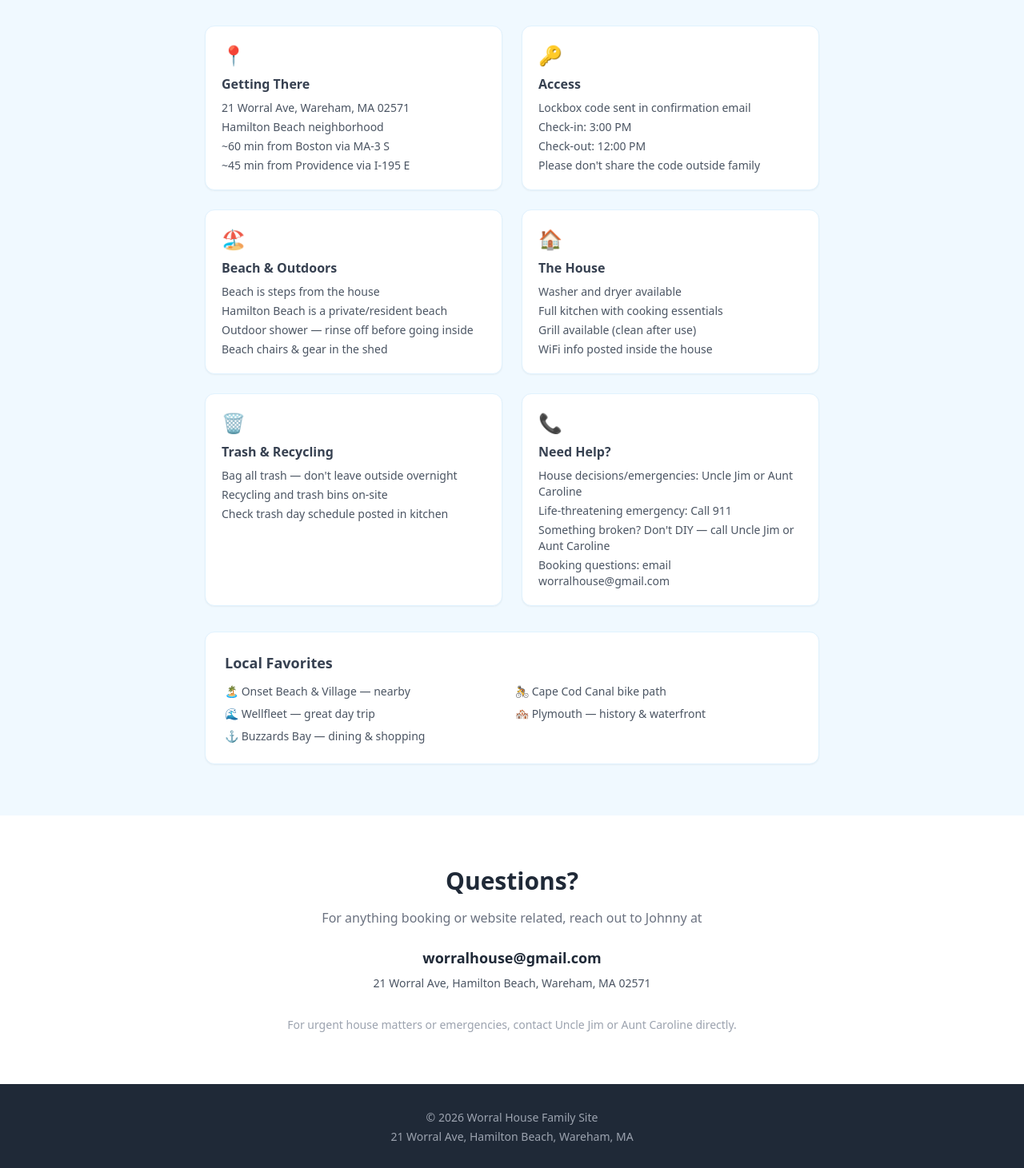
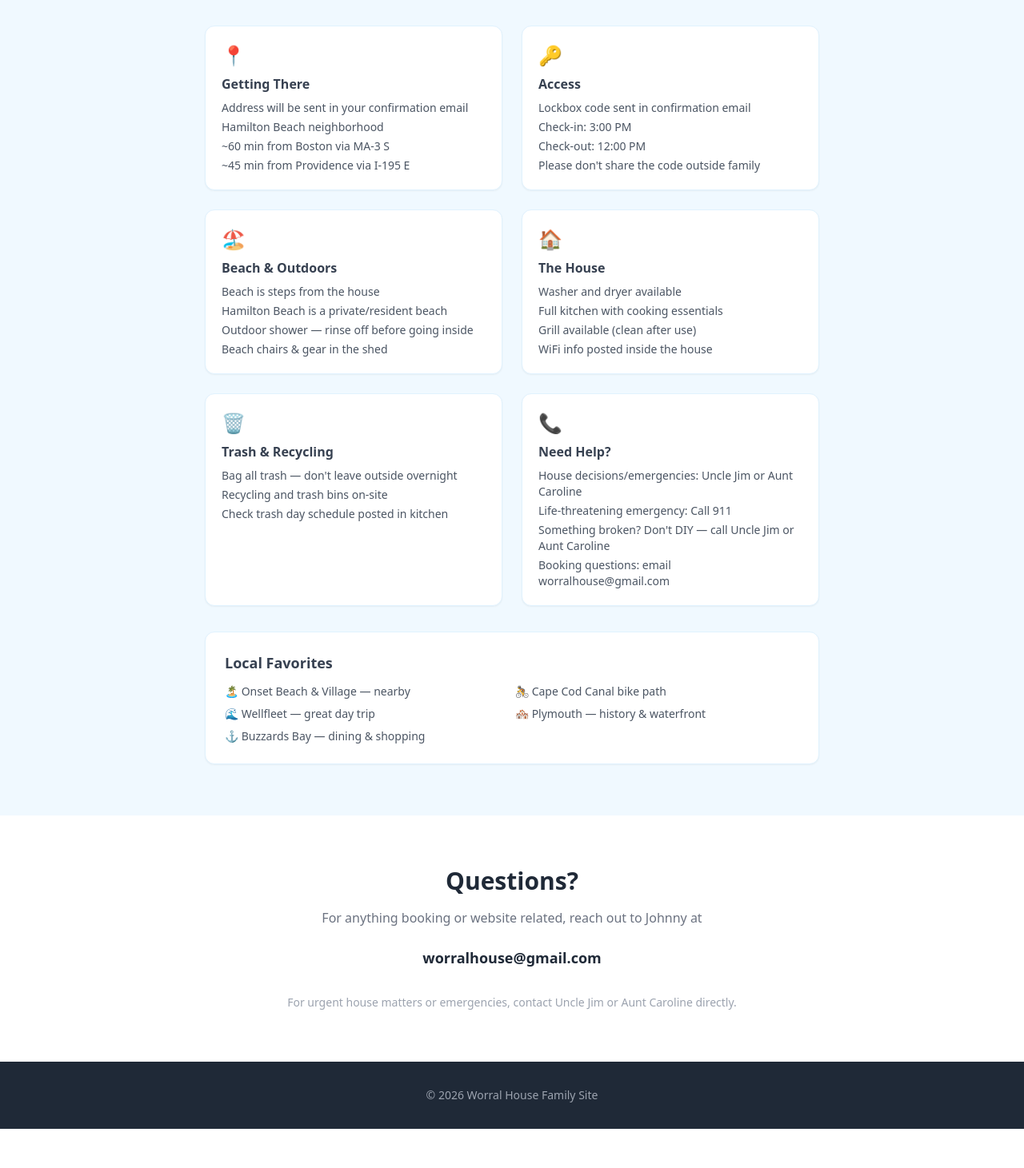
Before and after one commit to johnhreardoniv/worral-house-site, a React (Vite) app: page / in a window 1280 px wide. Shown: the part 4729-6190 px from the top of the page at 80% size. After the commit the page ends 6141 px from the top, so only its background shows below. Built offline with nearby package versions, Linux system fonts and the light colour scheme.

Commit message:
feat: remove public address mentions for security, sent via confirmation email instead

```diff
--- a/src/App.jsx
+++ b/src/App.jsx
@@ -306,7 +306,7 @@ function GuideSection() {
             icon="📍"
             title="Getting There"
             lines={[
-              "21 Worral Ave, Wareham, MA 02571",
+              "Address will be sent in your confirmation email",
               "Hamilton Beach neighborhood",
               "~60 min from Boston via MA-3 S",
               "~45 min from Providence via I-195 E",
@@ -401,7 +401,6 @@ function ContactSection() {
           For anything booking or website related, reach out to Johnny at
         </p>
         <p className="text-lg font-semibold text-gray-800">worralhouse@gmail.com</p>
-        <p className="text-sm text-gray-600 mt-2">21 Worral Ave, Hamilton Beach, Wareham, MA 02571</p>
         <p className="text-sm text-gray-400 mt-8">
           For urgent house matters or emergencies, contact Uncle Jim or Aunt Caroline directly.
         </p>
@@ -414,8 +413,7 @@ function Footer() {
   return (
     <footer className="bg-gray-800 text-gray-400 py-8 px-4">
       <div className="max-w-5xl mx-auto text-center text-sm">
-        <p className="mb-1">&copy; {new Date().getFullYear()} Worral House Family Site</p>
-        <p>21 Worral Ave, Hamilton Beach, Wareham, MA</p>
+        <p>&copy; {new Date().getFullYear()} Worral House Family Site</p>
       </div>
     </footer>
   );
```
